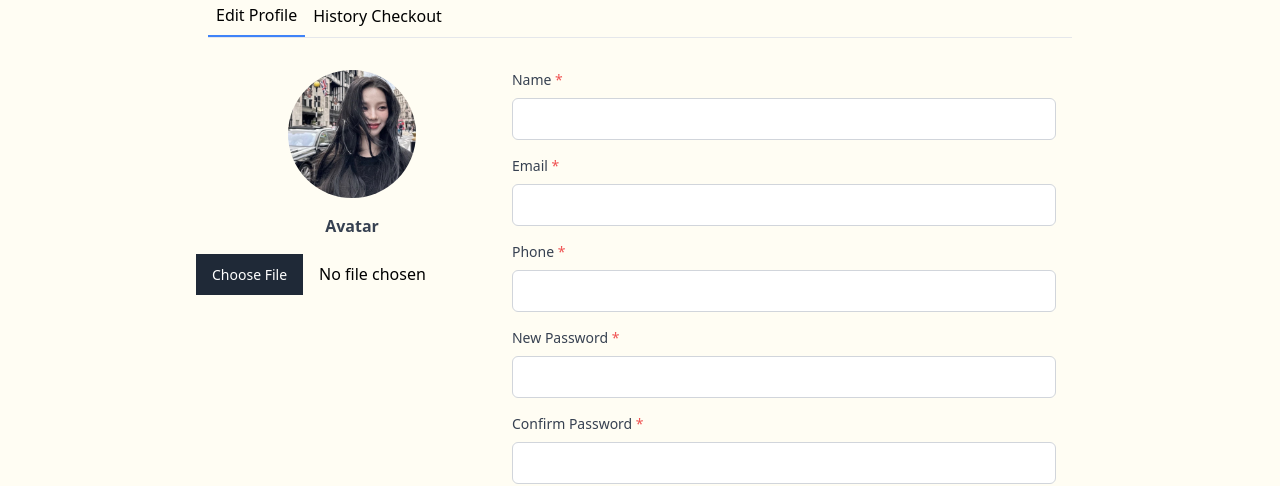
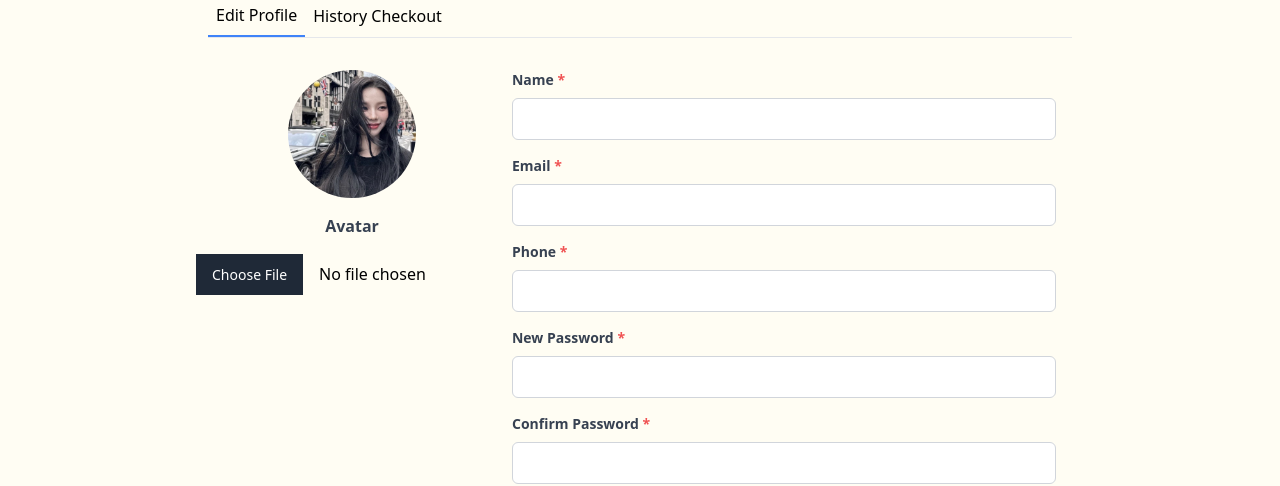
Before and after one commit to Ciptaaaa/VideoBelajar, a React (Vite) app: page /profile in a window 1280 px wide. Shown: the part 133-619 px from the top of the page. Built offline with nearby package versions, Linux system fonts and the light colour scheme.

Commit message:
fix: Font Semibold Classname label

```diff
--- a/src/Elements/Input/Label.jsx
+++ b/src/Elements/Input/Label.jsx
@@ -5,7 +5,7 @@ const Label = (props) => {
   return (
     <label
       htmlFor={htmlFor}
-      className="block text-gray-700 text-sm font-medium mb-2"
+      className="block text-gray-700 text-sm font-semibold mb-2"
     >
       {children} <span className="text-red-500">*</span>
     </label>
```
